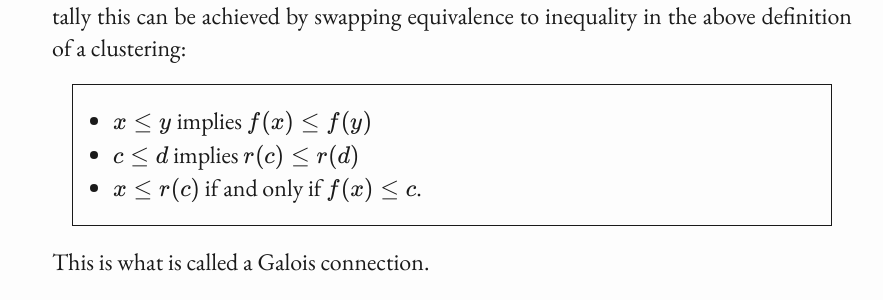
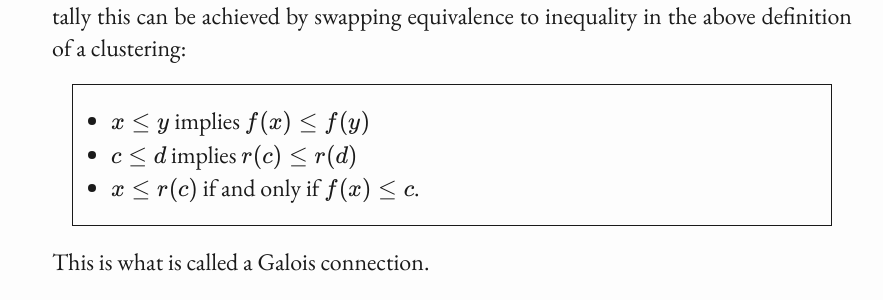
Before and after one commit to Shiandow/shiandow.github.io, a Jekyll site: the page built from _klad/category-theory-for-dbas/3-clustering-and-galois-connections.md, in a window 1280 px wide. Shown: the part 4215-4515 px from the top of the page, without its empty margins (188-1071 px from the left). Built offline with Jekyll 4.4.1, drawn with Linux system fonts in a browser that asks for light colours; some web fonts are replaced.

Commit message:
Style tweaks

```diff
--- a/assets/styles/default.css
+++ b/assets/styles/default.css
@@ -88,13 +88,14 @@ blockquote {
 }
 
 /* List Environments */
-ul, ol { padding-left: 2em; }
-blockquote ul, blockquote ol { padding-left: 1em; } /* Avoid double margin */
-.footnotes ol, .csl-bib-body { padding-left: calc(max(0em, 50% - 50vw + 2rem)); } /* bullets in margin */
+ul, ol { padding-left: 5%; }
+blockquote ul, blockquote ol { padding-left: 2.5%; } /* Avoid double margin */
+.footnotes ol, .csl-bib-body { padding-left: calc(max(0em, 50% - 50vw + 5%)); } /* bullets in margin */
 .csl-entry { display: list-item; } /* Pandoc Bibliography */
 
 /* Notes and Figures */
-aside, figure {
+/* Notes and Figures */
+aside, figure, .sidenote {
     font-size: 0.8rem;
     margin: 1rem auto;
     width: calc(min(19rem, 90%));
@@ -102,7 +103,7 @@ aside, figure {
 /* Side notes and figures */
 /* See also: https://scripter.co/sidenotes-using-only-css/ */
 @media(min-width: 880px) {
-    aside, figure {
+    aside, figure, .sidenote {
         float: right;
         clear: right;
         margin: 0rem calc(min(0rem, max(-21rem, 50% - 50vw + 2rem))) /* 21rem = width of note + margin */
@@ -115,7 +116,7 @@ aside, figure {
       display: flex;
       flex-flow: column;
     }
-    .hopscotch > aside, .hopscotch > figure {
+    .hopscotch > aside, .hopscotch > figure, .hopscotch > .sidenote {
         order: 9999;
     }
 }
```
